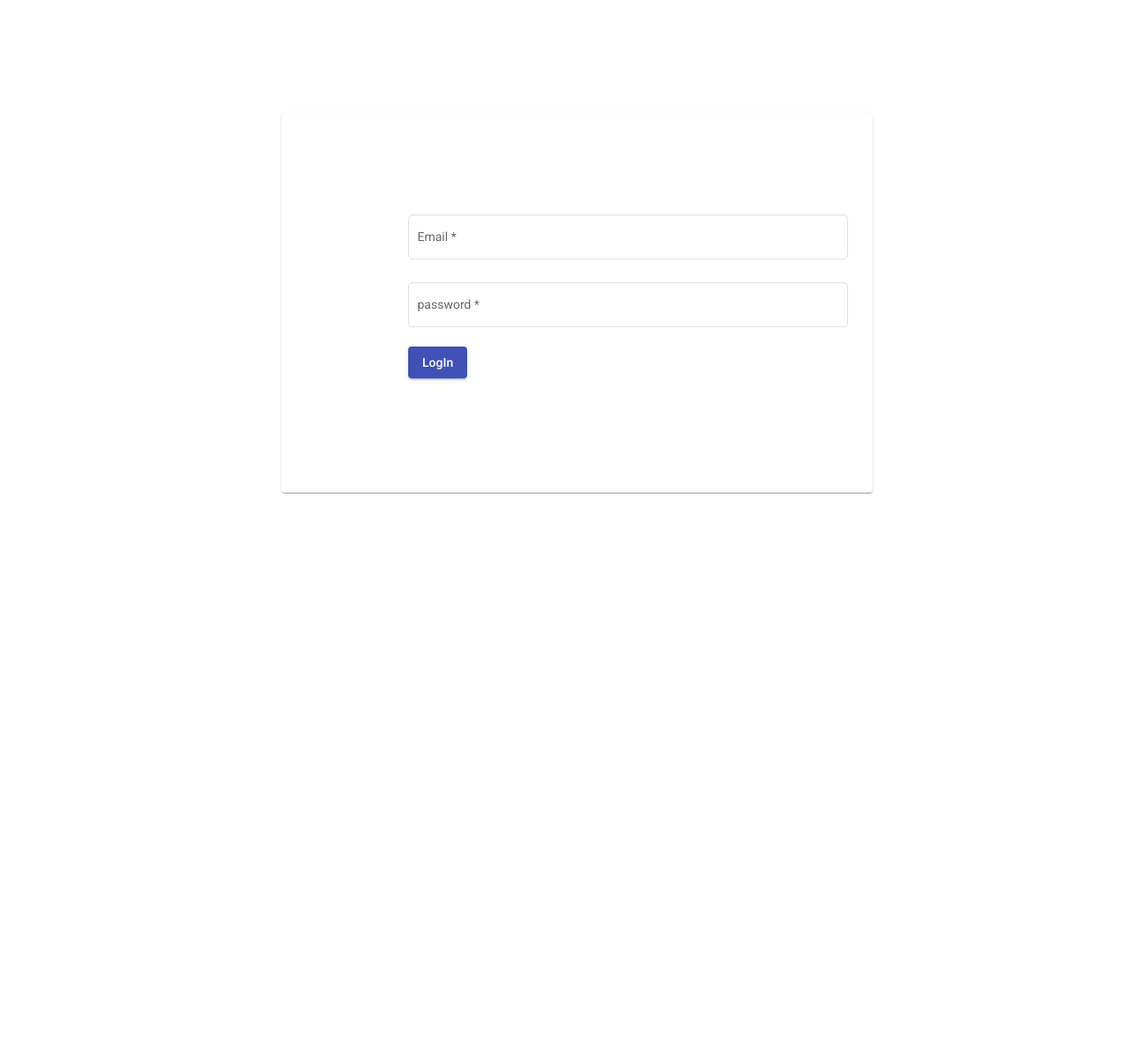
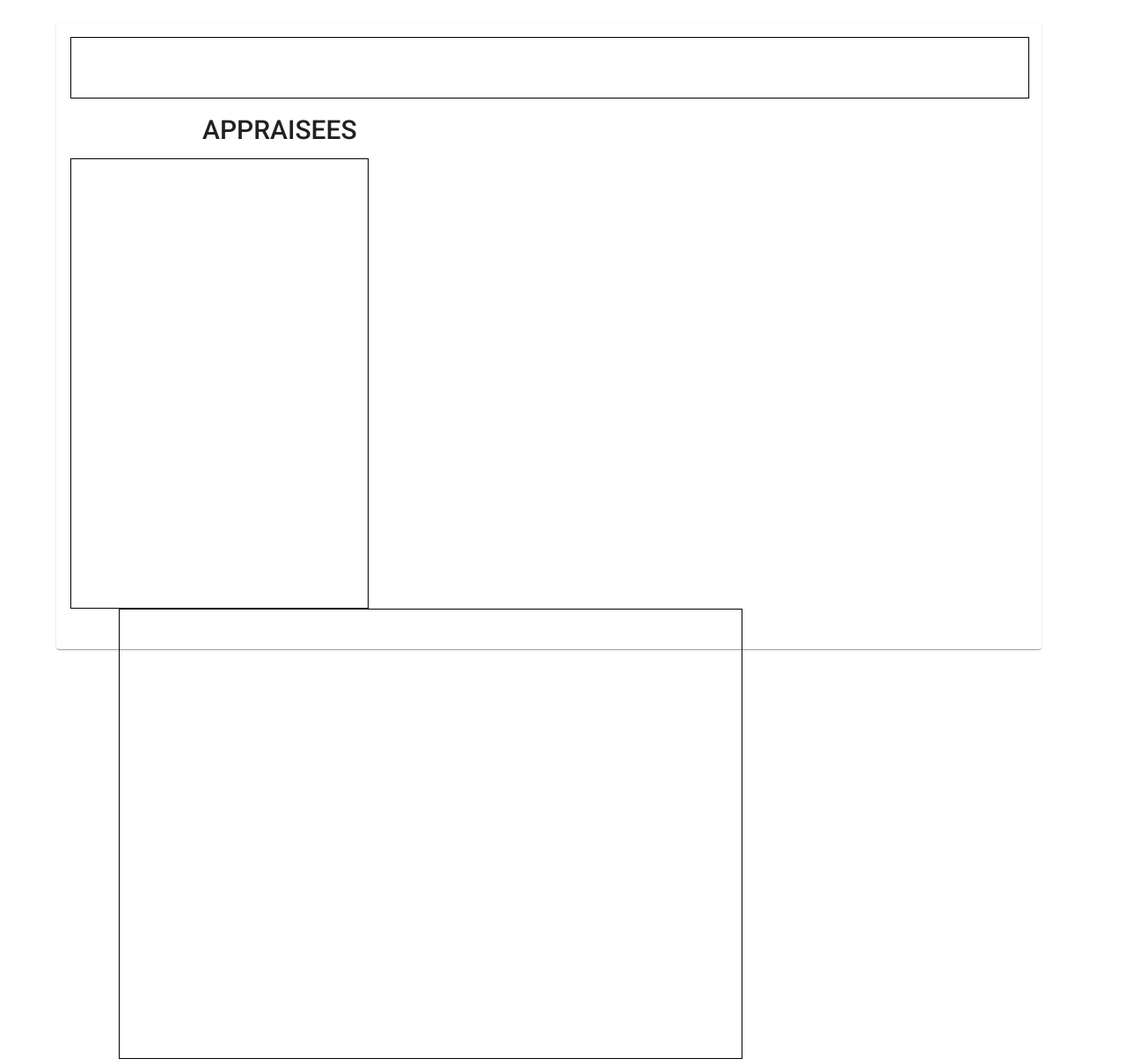
Before and after one commit to Eawitikuffour/AppraisalManagement, an Angular app: page / in a window 1280 px wide. Shown: the whole page at 88% size. Before the commit the page ends 928 px from the top, so only its background shows below. Built offline with nearby package versions, Linux system fonts and the light colour scheme.

Commit message:
dashboard layout

```diff
--- a/src/app/app.component.html
+++ b/src/app/app.component.html
@@ -1,2 +1,3 @@
-<router-outlet></router-outlet>
-<!-- <app-forms-component></app-forms-component> -->
+<!-- <router-outlet></router-outlet> -->
+
+<app-dashboard></app-dashboard>
--- /dev/null
+++ b/src/app/components/dashboard/dashboard.component.css
@@ -0,0 +1,29 @@
+.dashboard-card{
+     width: 85%;
+  margin-left: 5%;
+  margin-top: 2%;
+  height: 85%;
+
+}
+
+.header{
+    width: 100%;
+    height: 10%;
+    border: solid black 1px;
+}
+
+.appraisee{
+    width: 31%;
+    height: 75%;
+    border: solid black 1px;
+    float: left;
+
+}
+
+.body{
+    width: 65%;
+    height: 75%;
+    border: solid black 1px;
+    float: left;
+    margin-left: 55px;
+}
--- /dev/null
+++ b/src/app/components/dashboard/dashboard.component.html
@@ -0,0 +1,9 @@
+<mat-card class="dashboard-card">
+
+       <div class="header"></div>
+
+       <h2 style=" margin-top: 20px; margin-left: 150px; font-size: 30px;">APPRAISEES</h2>
+       <div class="appraisee"></div>
+
+       <div class="body"></div>
+</mat-card>
--- /dev/null
+++ b/src/app/components/dashboard/dashboard.component.ts
@@ -0,0 +1,15 @@
+import { Component, OnInit } from '@angular/core';
+
+@Component({
+  selector: 'app-dashboard',
+  templateUrl: './dashboard.component.html',
+  styleUrls: ['./dashboard.component.css']
+})
+export class DashboardComponent implements OnInit {
+
+  constructor() { }
+
+  ngOnInit(): void {
+  }
+
+}
--- a/src/app/components/forms-component/forms-component.component.ts
+++ b/src/app/components/forms-component/forms-component.component.ts
@@ -21,7 +21,7 @@ interface Position {
   styleUrls: ['./forms-component.component.css']
 })
 export class FormsComponent implements OnInit {
-  // personalInformation: FormGroup  ;
+
 
   personalInformation = new FormGroup({
 
@@ -38,6 +38,7 @@ export class FormsComponent implements OnInit {
   i: number;
 
   constructor(private _formBuilder: FormBuilder, private route: ActivatedRoute, private cdref: ChangeDetectorRef) {
+
     this.performancePlanning = this._formBuilder.group({
       keyAreaFormArray: this._formBuilder.array([this.createPerformancePlanning()])
 
@@ -46,9 +47,7 @@ export class FormsComponent implements OnInit {
 
   ngOnInit() {
 
-   // this.keyAreaFormArray = this._formBuilder.array([]);
 
-    //this.addKeyResearchArea();
     this.route.params.subscribe(params => {
       if (params) {
            this.hash = params.hash;
@@ -60,7 +59,6 @@ export class FormsComponent implements OnInit {
       }
     })
 
-    // this.i === 0;
 
 
   }
```
Also changed, not shown: src/app/app.module.ts (+5 -4 lines).
